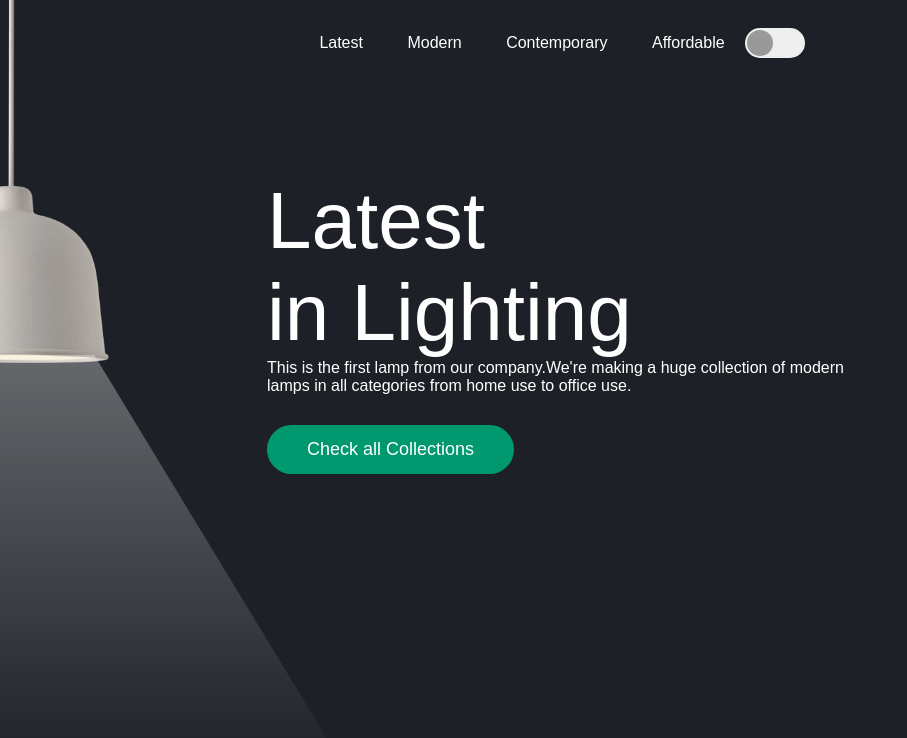
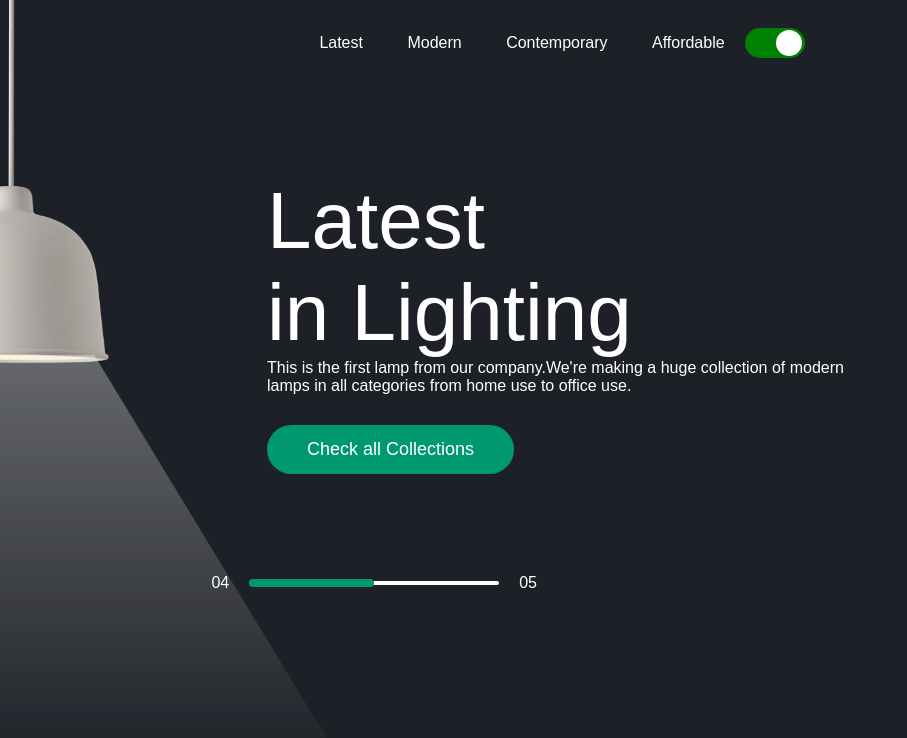
Before and after one commit to agesa3/lamp-web, a plain HTML site: page index.html in a window 1280 px wide. Both pictures are taken after a click on the button 1147 px from the left and 42 px from the top of the page. Shown: the full height of the page, 373-1280 px from the left. Drawn offline with Linux system fonts and the light colour scheme.

Commit message:
finalized on the project

```diff
--- a/index.html
+++ b/index.html
@@ -20,11 +20,11 @@
                 <li><a href="">Contemporary</a></li>
                 <li><a href="">Affordable</a></li>
             </ul>
-            <button type="button"><span></span></button>
+            <button type="button" onclick="toggleBtn()" id="btn"><span></span></button>
         </nav>
         <div class="lamp-container">
             <img src="images/lamp.png" class="lamp" />
-            <img src="images/light.png" class="light" />
+            <img src="images/light.png" class="light" id="light" />
         </div>
 
         <div class="text-container">
@@ -35,8 +35,21 @@
             </p>
             <a href="">Check all Collections</a>
         </div>
+        <div class="control">
+            <p>04</p>
+            <div class="line"><span></span></div>
+            <p>05</p>
+        </div>
 
     </div>
+    <script>
+        function toggleBtn() {
+            var btn = document.getElementById("btn");
+            var light = document.getElementById("light");
+            btn.classList.toggle("active");
+            light.classList.toggle("on");
+        }
+    </script>
 </body>
 
 </html>
--- a/style.css
+++ b/style.css
@@ -3,6 +3,7 @@
   padding: 0;
   font-family: "poppins", sans-serif;
   box-sizing: border-box;
+
 }
 .hero {
   background: #1d2026;
@@ -49,6 +50,7 @@ button {
   border: 0;
   outline: 0;
   cursor: pointer;
+  transition: background-color 0.5s;
 }
 button span {
   display: block;
@@ -57,6 +59,7 @@ button span {
   width: 26px;
   border-radius: 50%;
   margin-left: 2px;
+  transition: background-color 0.5s, margin-left 0.5s;
 }
 .lamp-container {
   position: absolute;
@@ -68,12 +71,14 @@ button span {
   width: 100%;
 }
 .light {
+  opacity: 0;
   position: absolute;
   top: 97%;
   left: 50%;
   transform: translateX(-50%);
   width: 700px;
   margin-left: -10px;
+  transition: opacity 0.5s;
 }
 .text-container {
   max-width: 600px;
@@ -95,3 +100,36 @@ button span {
   border-radius: 30px;
   text-align: center;
 }
+
+.control {
+  display: flex;
+  align-items: center;
+  justify-content: flex-end;
+  margin-top: 100px;
+  margin-right: 370px;
+}
+.control .line {
+  width: 250px;
+  height: 4px;
+  background: #fff;
+  margin: 0 20px;
+  border-radius: 2px;
+}
+.control .line span {
+  width: 50%;
+  height: 8px;
+  margin-top: -2px;
+  border-radius: 4px;
+  background: #00986f;
+  display: block;
+}
+.active {
+  background: green;
+}
+.active span {
+  background: #fff;
+  margin-left: 31px;
+}
+.on {
+  opacity: 1;
+}
```
